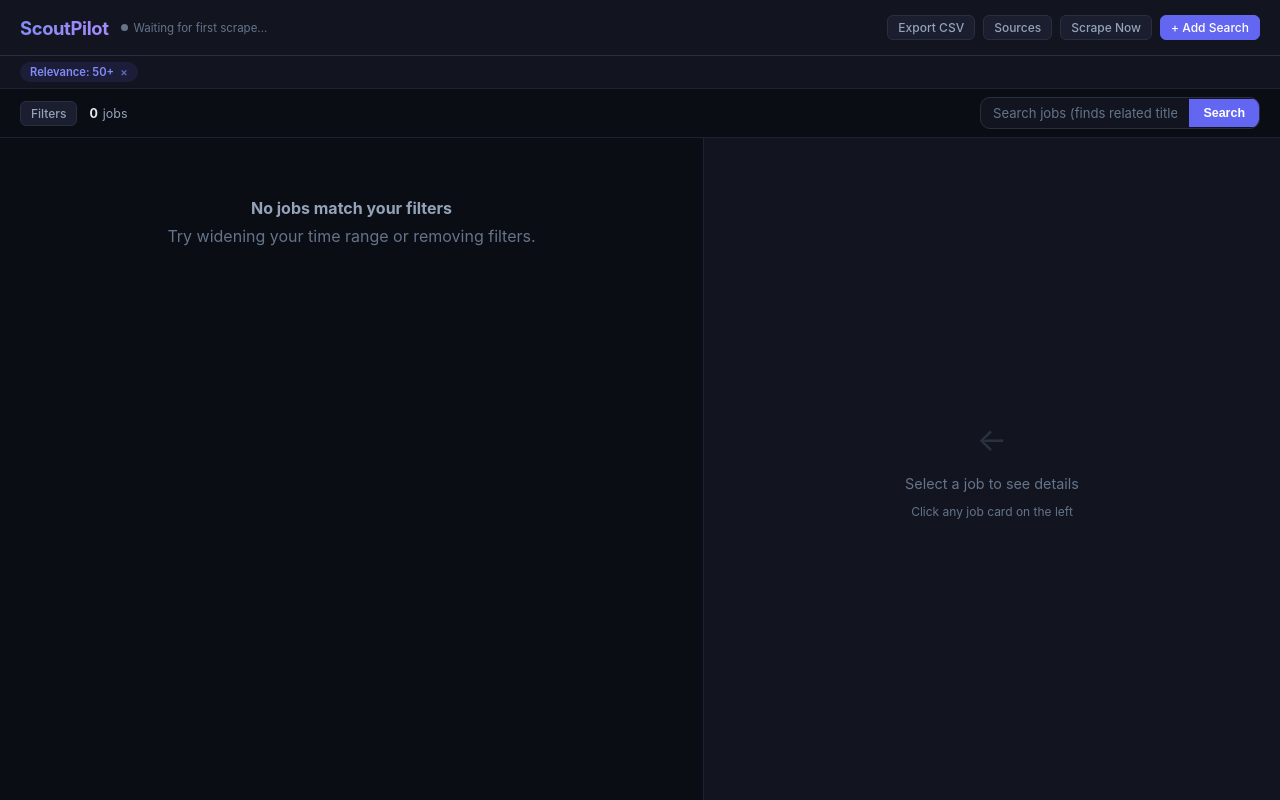
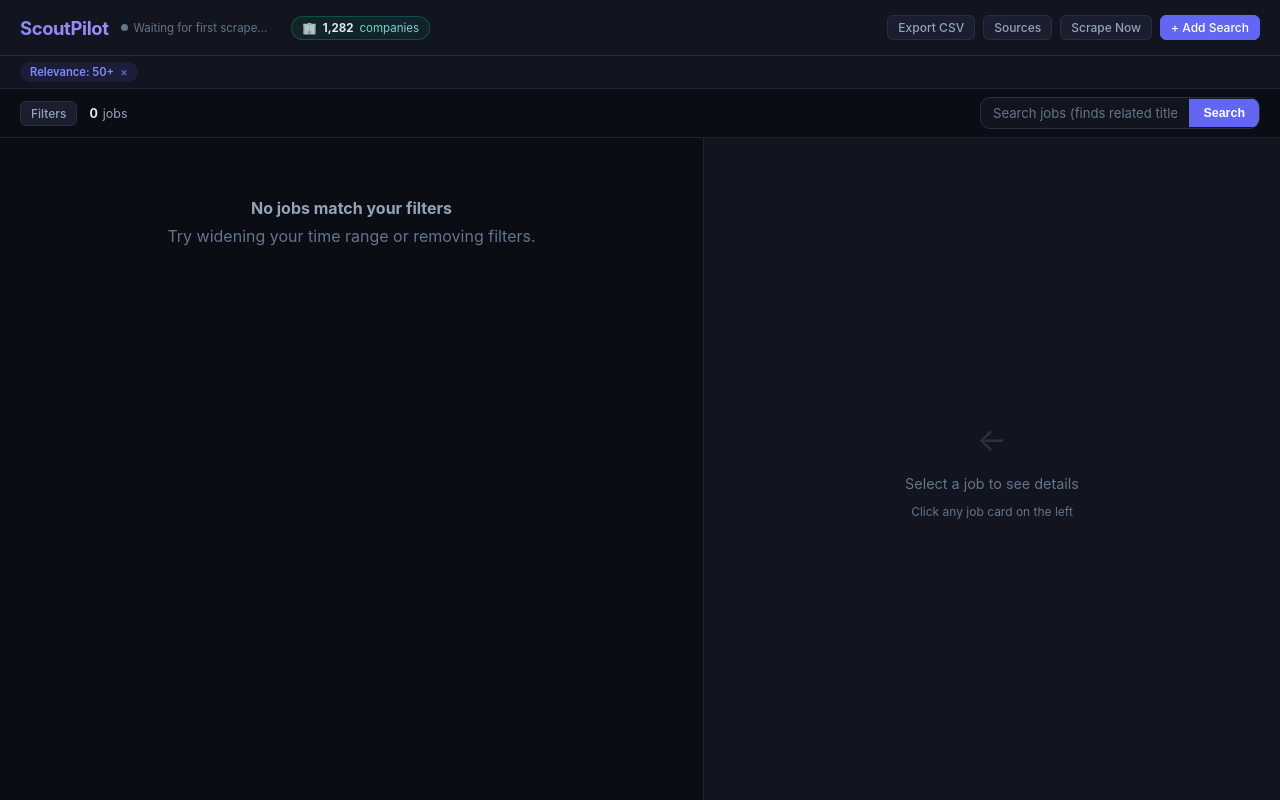
Before and after one commit to guru-dev-lab/scoutpilot, a FastAPI app: page / in a window 1280 px wide. Run offline with FastAPI, Linux system fonts and the light colour scheme; data that the repository does not hold is empty; parts of the project's set-up code (start-up, migrations or seed data) failed here and were passed over.

Commit message:
v2.4.1: split ATS into per-platform workers + UI company counter
- Broke the single ATS worker into 5 independent per-platform workers
  (Greenhouse 90s, Ashby 100s, Lever 110s, SmartRecruiters 130s, Workday 200s)
  so a slow platform never holds up the fast ones. scrape_all_ats/
  scrape_ats_for_profile now take a platforms filter. 9 workers total.
- New GET /api/discovery-stats (base + AI-discovered company counts, by ATS).
- Header chip in the board UI shows 'N companies · +M found by AI', refreshed
  with the status poll — watch the discovery bot grow the roster live.
- Tested: greenhouse-only ATS run inserted 142 jobs; per-platform filter works.

Co-Authored-By: Claude Opus 4.8 <noreply@anthropic.com>

```diff
--- a/ats_scraper.py
+++ b/ats_scraper.py
@@ -856,9 +856,12 @@ async def scrape_all_ats(
     profile_id: Optional[int],
     search_terms: list[str],
     cycle_number: int,
+    platforms: Optional[list[str]] = None,
 ) -> dict:
-    """Run all enabled ATS platforms for one profile, one cycle.
+    """Run ATS platforms for one profile, one cycle.
 
+    `platforms` (optional) restricts to specific platforms (e.g. ["greenhouse"]),
+    which lets each platform run as its own independent worker.
     Returns {platform: insert_count} dict. Never raises — caller can rely on
     this function being safe. Any per-company failures are swallowed and logged.
     """
@@ -870,6 +873,8 @@ async def scrape_all_ats(
         return results
 
     active_platforms = [p for p in _PLATFORM_FETCHERS.keys() if p in enabled]
+    if platforms is not None:
+        active_platforms = [p for p in active_platforms if p in platforms]
     if not active_platforms:
         return results
 
--- a/main.py
+++ b/main.py
@@ -6,7 +6,7 @@ FastAPI app with background scheduler.
 # ──────────────────────────────────────────────
 # Build Info — update with each deploy
 # ──────────────────────────────────────────────
-BUILD_VERSION = "2.4.0"
+BUILD_VERSION = "2.4.1"
 BUILD_DATE = "2026-07-21"
 RECENT_CHANGES = [
     {"version": "1.9.6", "date": "2026-04-13", "status": "active", "change": "SKILL SIGNATURE — description-based rescue for disguised roles. Plus on top of the family fence, not a replacement. Each profile now gets a one-time AI-generated 'skill signature' (foundation skills + toolkit + bonus signals) cached forever in the DB. At runtime, when the family fence would hard-cap a job at 22, the scorer first walks the JOB DESCRIPTION (zero AI cost) looking for signature matches. If it finds enough — e.g. SQL + Tableau + dashboards + KPIs in a Solutions Engineer description — it overrides the fence with a 60-100 score. This rescues legit-but-disguised roles: Solutions Engineer that's really a DA, Product Analyst that's really a DA, Business Systems Analyst + EDW, Growth Specialist with SQL/Looker. Built-in fallback signatures for 9 common roles (Data Analyst, BI Analyst, Data Engineer, Data Scientist, Software Engineer, DevOps, Security, Product Manager, UX Designer) so rescue works even before AI generates a custom one. New POST /api/admin/generate-signatures backfills existing profiles. Total cost: 1 AI call per profile (one-time), 0 AI calls per job. Direct mismatches (SWE / Web Dev / Marketing for a DA profile) still get capped at 22."},
@@ -478,12 +478,18 @@ async def lifespan(app: FastAPI):
                 logger.error(f"[Worker:{name}] crashed: {e}")
             await asyncio.sleep(interval)
 
-    _ats_cycle = {"n": 0}
-
-    async def _ats_body():
-        from scraper import scrape_ats_for_profile
-        _ats_cycle["n"] += 1
-        await _for_each_profile(scrape_ats_for_profile, _ats_cycle["n"])
+    # One independent worker per ATS platform — each rotates its own companies
+    # at its own cadence, so a slow platform (Workday POST+pagination) never
+    # holds up the fast ones (Greenhouse/Ashby).
+    _ats_cycles = {}
+
+    def _make_ats_body(platform: str):
+        _ats_cycles[platform] = 0
+        async def _body():
+            from scraper import scrape_ats_for_profile
+            _ats_cycles[platform] += 1
+            await _for_each_profile(scrape_ats_for_profile, _ats_cycles[platform], [platform])
+        return _body
 
     async def _jobspy_body():
         from scraper import scrape_jobspy_for_profile
@@ -533,13 +539,18 @@ async def lifespan(app: FastAPI):
             sample = ", ".join(f"{c['name']}({c['ats']}:{c['jobs_seen']})" for c in found[:8])
             logger.info(f"[Discovery] +{len(found)} new companies (bot total {total}) — {sample}")
 
-    # Each source group on its own interval, all running concurrently:
-    asyncio.create_task(_worker("ATS", 120, _ats_body))       # fast public APIs; rotates companies each run
+    # One worker per ATS platform, each on its own interval:
+    asyncio.create_task(_worker("ATS-greenhouse", 90, _make_ats_body("greenhouse")))
+    asyncio.create_task(_worker("ATS-ashby", 100, _make_ats_body("ashby")))
+    asyncio.create_task(_worker("ATS-lever", 110, _make_ats_body("lever")))
+    asyncio.create_task(_worker("ATS-smartrecruiters", 130, _make_ats_body("smartrecruiters")))
+    asyncio.create_task(_worker("ATS-workday", 200, _make_ats_body("workday")))  # heavier: POST + pagination
+    # Non-ATS source groups + scoring + discovery:
     asyncio.create_task(_worker("Light", 120, _light_body))   # fast API sources (Remotive, RemoteOK, keyed…)
     asyncio.create_task(_worker("JobSpy", 420, _jobspy_body)) # LinkedIn/Indeed anti-bot: long interval
     asyncio.create_task(_worker("Scoring", 30, _scoring_body))# classify + hide, keeps up with inflow
     asyncio.create_task(_worker("Discovery", 900, _discovery_body)) # AI finds new companies, forever
-    logger.info("[Workers] Launched — ATS(120s), Light(120s), JobSpy(420s), Scoring(30s), Discovery(900s)")
+    logger.info("[Workers] Launched 9 workers — 5 ATS platforms + Light + JobSpy + Scoring + Discovery")
 
     # Keep deep sweep and cleanup on scheduler
     scheduler.add_job(
@@ -1659,6 +1670,30 @@ async def api_status():
     }
 
 
+@app.get("/api/discovery-stats")
+async def api_discovery_stats():
+    """Roster size = static file companies + companies found by the AI bot."""
+    from collections import Counter
+    try:
+        from ats_scraper import load_companies
+        from database import get_discovered_companies
+        file_c = load_companies()
+        disc_c = await get_discovered_companies()
+        seen = {(c["slug"].lower(), c["ats"].lower()) for c in file_c}
+        disc_new = [c for c in disc_c if (c["slug"].lower(), c["ats"].lower()) not in seen]
+        by_ats = Counter(c["ats"] for c in file_c)
+        for c in disc_new:
+            by_ats[c["ats"]] += 1
+        return {
+            "total_companies": len(file_c) + len(disc_new),
+            "base_companies": len(file_c),
+            "discovered_by_ai": len(disc_new),
+            "by_ats": dict(by_ats),
+        }
+    except Exception as e:
+        return JSONResponse({"error": str(e)}, status_code=500)
+
+
 @app.get("/api/build")
 async def api_build():
     """Build info and recent changelog."""
--- a/scraper.py
+++ b/scraper.py
@@ -2104,15 +2104,18 @@ async def scrape_jobspy_for_profile(profile: dict) -> int:
     return total_new
 
 
-async def scrape_ats_for_profile(profile: dict, cycle_number: int) -> int:
+async def scrape_ats_for_profile(profile: dict, cycle_number: int,
+                                 platforms: Optional[list] = None) -> int:
     """ATS (Greenhouse/Lever/Ashby/Workday/SmartRecruiters) for ONE profile.
-    Uses cycle_number for company rotation. Never raises."""
+    `platforms` restricts to specific platforms so each can run as its own
+    worker. Uses cycle_number for company rotation. Never raises."""
     title = profile["title"]
     try:
         from ats_scraper import scrape_all_ats
         terms = _build_profile_terms(profile)
         ats_results = await scrape_all_ats(
-            profile_id=profile["id"], search_terms=terms, cycle_number=cycle_number,
+            profile_id=profile["id"], search_terms=terms,
+            cycle_number=cycle_number, platforms=platforms,
         )
         ats_total = sum(ats_results.values())
         if ats_total > 0:
--- a/templates/index.html
+++ b/templates/index.html
@@ -124,6 +124,9 @@
     display: flex; align-items: center; gap: 4px; font-size: 0.78rem; color: var(--text2);
     white-space: nowrap; overflow: hidden; text-overflow: ellipsis;
   }
+  .header-companies { display: inline-flex; align-items: center; gap: 6px; margin-left: 12px; padding: 4px 10px; border-radius: 999px; border: 1px solid rgba(16,185,129,.3); background: linear-gradient(135deg, rgba(16,185,129,.10), rgba(6,182,212,.08)); font-size: 0.72rem; color: #7dd3c0; white-space: nowrap; }
+  .header-companies b { color: #e2e8f0; font-weight: 700; }
+  .header-companies .ai-badge { color: #10B981; }
   .toolbar-stats .stat-num { font-weight: 700; color: var(--text); margin-right: 1px; }
   .toolbar-stats .stat-sep { color: var(--border); margin: 0 4px; }
   .toolbar-stats .stat-link { cursor: pointer; transition: color var(--transition); }
@@ -584,6 +587,7 @@
       <div class="header-status" id="scrapeStatus">
         <span class="dot gray"></span> Initializing...
       </div>
+      <div class="header-companies" id="companyStats" title="Companies tracked across all ATS platforms — grown automatically by the AI discovery bot"></div>
     </div>
     <div class="header-right">
       <button class="btn sm" onclick="exportCSV()" title="Download filtered results as CSV">Export CSV</button>
@@ -2024,6 +2028,20 @@ async function checkStatus() {
     var status = await res.json();
     updateScrapeStatus(status);
   } catch (e) {}
+  loadCompanyStats();
+}
+
+async function loadCompanyStats() {
+  try {
+    var res = await fetch(API + '/api/discovery-stats');
+    if (!res.ok) return;
+    var d = await res.json();
+    var el = document.getElementById('companyStats');
+    if (!el || !d || !d.total_companies) return;
+    var ai = d.discovered_by_ai || 0;
+    el.innerHTML = '🏢 <b>' + d.total_companies.toLocaleString() + '</b> companies'
+      + (ai > 0 ? ' <span class="ai-badge">&middot; +' + ai.toLocaleString() + ' found by AI</span>' : '');
+  } catch (e) {}
 }
 
 function updateScrapeStatus(status) {
```
